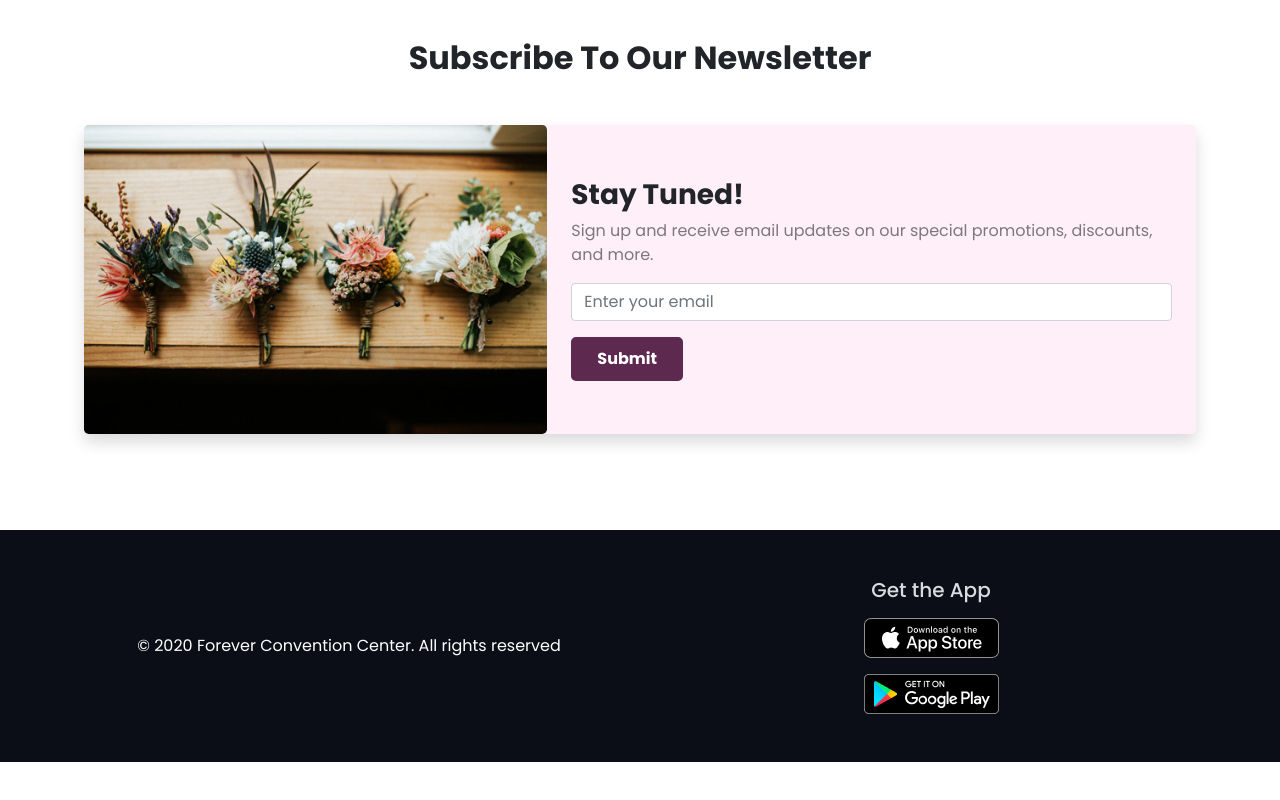
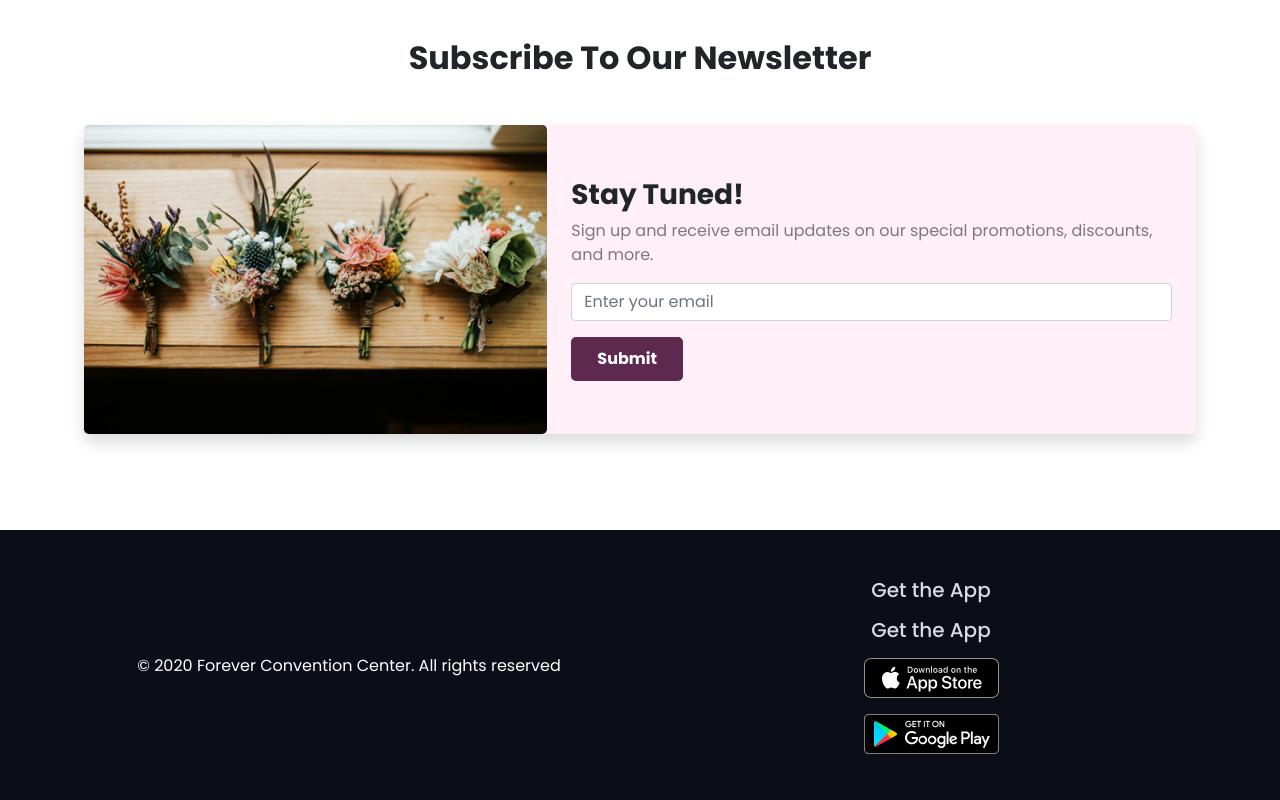
Before and after one commit to sabbirzzaman/forever-convention-center, a plain HTML site: page index.html in a window 1280 px wide. Shown: the part 2888-3688 px from the top of the page. Before the commit the page ends 3650 px from the top, so only its background shows below. Drawn offline with Linux system fonts and the light colour scheme.

Commit message:
footer updated

```diff
--- a/index.html
+++ b/index.html
@@ -391,6 +391,7 @@
         </div>
         <div class="col-lg-6">
           <h5 class="text-center mb-3 fcc-footer">Get the App</h5>
+          <h5 class="text-center mb-3 fcc-footer">Get the App</h5>
           <div class="d-flex flex-column gap-3 align-items-center justify-content-center">
             <a href="https://apps.apple.com/us/app/programming-hero-coding-fun/id1478201849" target="_black">
               <img src="./assets/images/app-store.png" alt="App Store">
```
